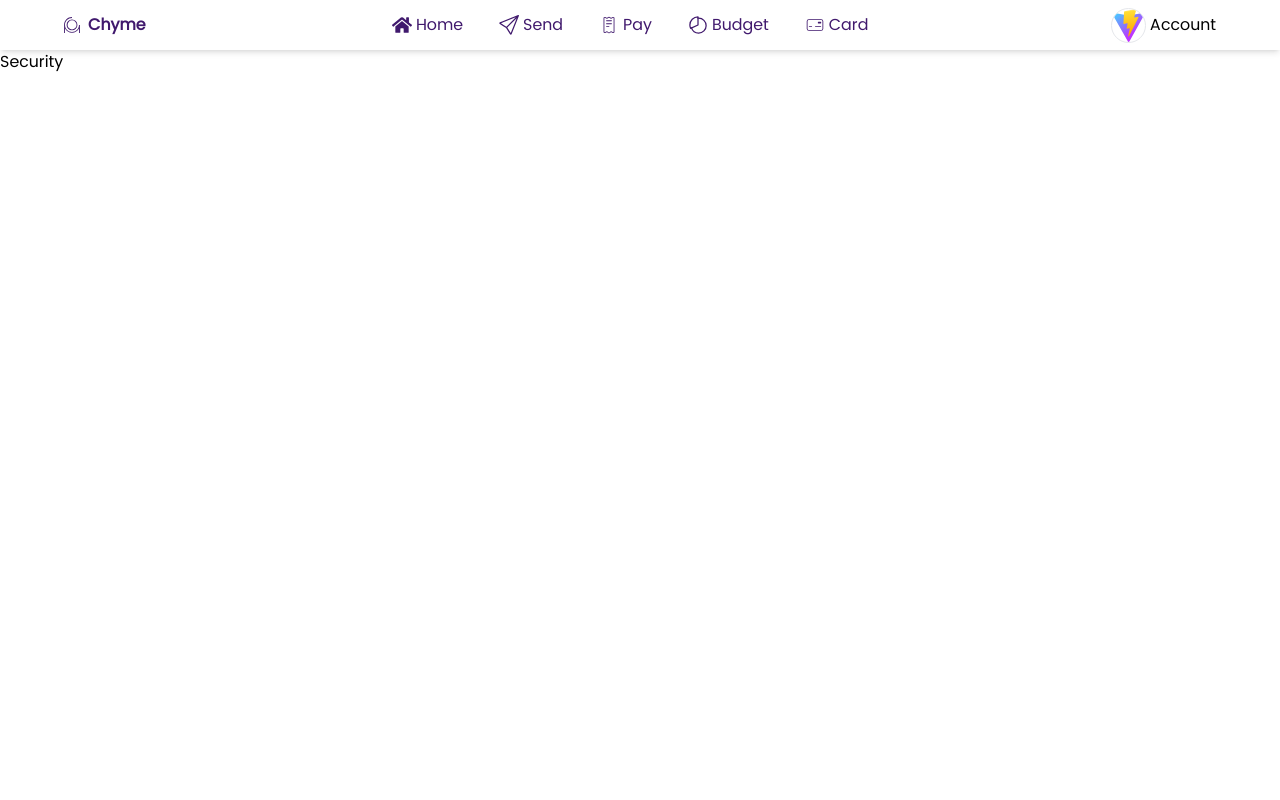
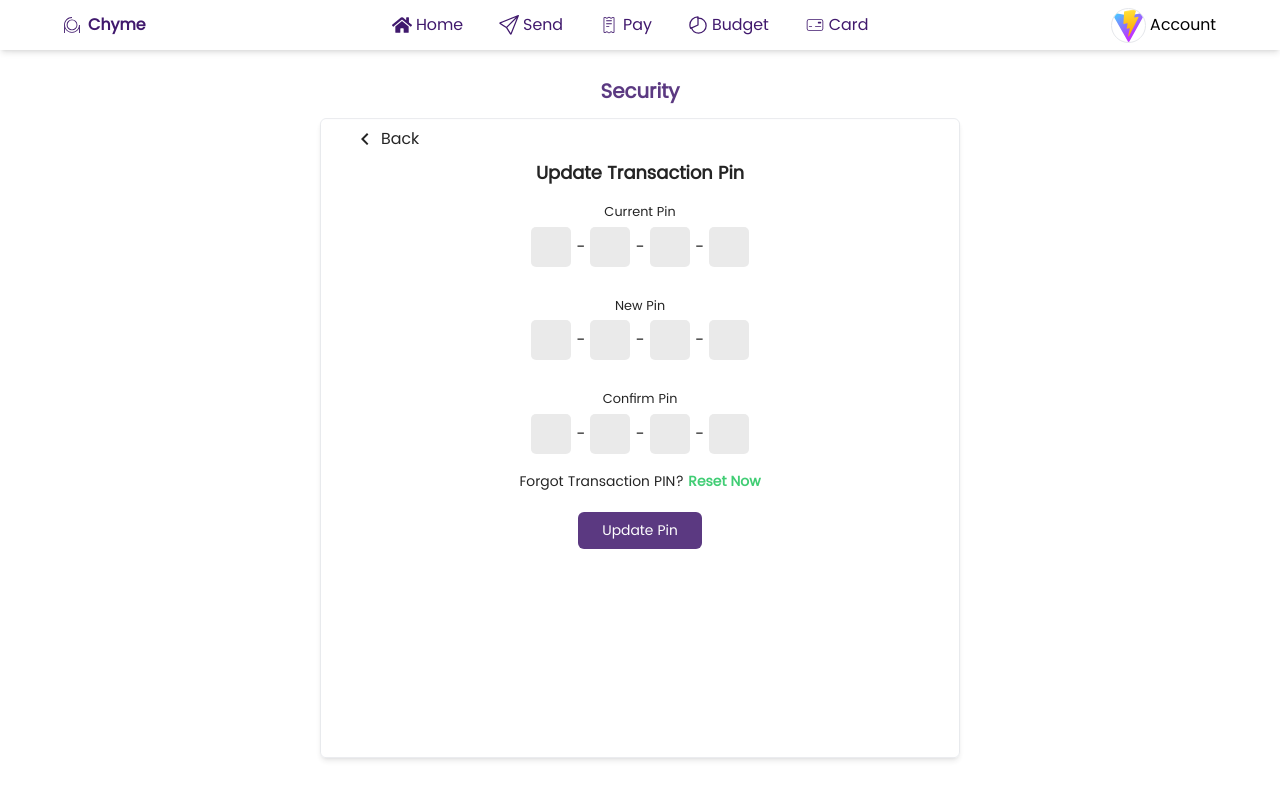
Before and after one commit to FrancisUzoigwe/Chyme_fe, a React (Vite) app: page /auth/security in a window 1280 px wide. Shown: the top 800 px of the page. Built offline with nearby package versions, Linux system fonts and the light colour scheme.

Commit message:
update pin page completed

```diff
--- a/package.json
+++ b/package.json
@@ -23,6 +23,7 @@
     "react-dom": "^18.2.0",
     "react-hook-form": "^7.51.0",
     "react-icons": "^5.0.1",
+    "react-otp-input": "^3.1.1",
     "react-redux": "^9.1.0",
     "react-router-dom": "^6.22.2",
     "react-scroll": "^1.9.0",
--- a/src/pages/home/Budget.tsx
+++ b/src/pages/home/Budget.tsx
@@ -1,7 +1,29 @@
 
+
+import { motion } from "framer-motion"
 const Budget = () => {
+  const motionVariant = {
+    open: {
+      opacity: 1,
+      y: 0,
+      transition: {
+        duration: 0.7
+      }
+    },
+    close: {
+      opacity: 0,
+      y: "100px"
+    }
+  }
+
   return (
-    <div>Budget</div>
+    <motion.div variants={motionVariant} initial="close" animate="open" className="w-full min-h-[100vh] flex flex-col items-center">
+      <div className="my-3 text-[20px] font-bold text-[#40196D]">Budget</div>
+      <div className="border max-md:w-[90%] md:w-[60%] xl:w-[40%] rounded-md shadow-md h-[70%] flex flex-col items-center">
+        <div className="my-3 text-[18px] font-bold">Budgeting is coming soon</div>
+        <div className="font-thin">We'll let you know when it's ready</div>
+      </div>
+    </motion.div>
   )
 }
 
--- a/src/pages/home/Send.tsx
+++ b/src/pages/home/Send.tsx
@@ -1,10 +1,26 @@
-import { FaChevronRight,FaInbox } from "react-icons/fa6";
+import { FaChevronRight, FaInbox } from "react-icons/fa6";
 import { BsFillSendFill } from "react-icons/bs"
 import Logo from '../../assets/kuda.png'
+import { motion } from "framer-motion"
 
 const Send = () => {
+
+  const motionVariant = {
+    open: {
+      opacity: 1,
+      y: 0,
+      transition: {
+        duration: 0.7
+      }
+    },
+    close: {
+      opacity: 0,
+      y: "100px"
+    }
+  }
+
   return (
-  <div className="w-full h-[50rem] flex justify-center gap-[2%] items-center flex-col">
+    <motion.div variants={motionVariant} initial="close" animate="open" className="w-full min-h-[50rem] flex justify-center gap-[2%] items-center flex-col">
       <header className="w-full h-[10%] flex justify-center items-center text-2xl font-bold text-purple-800">Send</header>
       <section className="w-[50%] h-[40%] bg-[#FDFDF7] flex-col justify-around items-center flex shadow-lg rounded-[10px] max-sm:w-[90%] max-lg:w-[80%]">
         <div className="w-[85%] h-[25%] bg-[#F8F8F8] flex rounded-[9px]">
@@ -33,7 +49,7 @@ const Send = () => {
         <div className="w-[85%] h-[25%]  bg-[#F8F8F8] flex rounded-[9px]  ">
           <div className="w-[80%] h-[100%] flex justify-start items-center gap-[5%] max-sm:w-[80%] max-sm:gap-[10px]">
             <div className="w-[10%] h-[90%] flex justify-center items-center bg-[#F9F9F9]">
-          <BsFillSendFill  className=" text-green-400"/>
+              <BsFillSendFill className=" text-green-400" />
             </div>
             <div className=" w-[50%] h-[100%] flex-col flex justify-center items-start ">
               <h3 className=" font-extrabold text-purple-900 text-lg max-sm:text-xs">Send to Bank Account</h3>
@@ -56,7 +72,7 @@ const Send = () => {
             show you your recents transactions here</span>
         </section>
       </section>
-  </div>
+    </motion.div>
   )
 }
 
--- a/src/pages/home/settings/Security.tsx
+++ b/src/pages/home/settings/Security.tsx
@@ -1,7 +1,96 @@
+
+
+import { motion } from "framer-motion"
+import { MdChevronLeft } from "react-icons/md"
+import { useNavigate } from "react-router-dom"
+import OtpInput from "react-otp-input"
+import { useState } from "react"
+
+
+const CurrentOTP = () => {
+  const [currentOTP, setCurrentOTP] = useState<string>("")
+  return (
+    <OtpInput
+      inputStyle={{ width: "40px", height: "40px", borderRadius: "5px", backgroundColor: "#E7E7E7", outline: "none", margin: "5px", textTransform: "uppercase" }}
+      value={currentOTP}
+      onChange={setCurrentOTP}
+      numInputs={4}
+      renderSeparator={<span>-</span>}
+      renderInput={(props) => <input {...props} />}
+    />
+  )
+}
+const NewOTP = () => {
+  const [newOtp, setNewOtp] = useState<string>("")
+  return (
+    <OtpInput
+      inputStyle={{ width: "40px", height: "40px", borderRadius: "5px", backgroundColor: "#E7E7E7", outline: "none", margin: "5px", textTransform: "uppercase" }}
+      value={newOtp}
+      onChange={setNewOtp}
+      numInputs={4}
+      renderSeparator={<span>-</span>}
+      renderInput={(props) => <input {...props} />}
+    />
+  )
+}
+const ComfirmOTP = () => {
+  const [confirmOtp, setConfirmOtp] = useState<string>("")
+  return (
+    <OtpInput
+      inputStyle={{ width: "40px", height: "40px", borderRadius: "5px", backgroundColor: "#E7E7E7", outline: "none", margin: "5px", textTransform: "uppercase" }}
+      value={confirmOtp}
+      onChange={setConfirmOtp}
+      numInputs={4}
+      renderSeparator={<span>-</span>}
+      renderInput={(props) => <input {...props} />}
+    />
+  )
+}
 
 const Security = () => {
+  const motionVariant = {
+    open: {
+      opacity: 1,
+      y: 0,
+      transition: {
+        duration: 0.7
+      }
+    },
+    close: {
+      opacity: 0,
+      y: "100px"
+    }
+  }
+  const navigate = useNavigate()
+
   return (
-    <div>Security</div>
+    <>
+      <motion.div variants={motionVariant} initial="close" animate="open" className="w-full min-h-[100vh] flex flex-col items-center">
+        <div className="my-3 text-[20px] font-bold text-[#40196D] " >Security</div>
+        <div className="w-[50%] border max-md:w-[90%] rounded-md h-[80%] shadow-md flex flex-col items-center">
+          <div className="w-[90%] flex justify-between items-center">
+            <div className="flex items-center my-2 hover:cursor-pointer" onClick={() => navigate(-1)}>
+              <div><MdChevronLeft className="text-2xl" /></div>
+              <div className="ml-1">Back</div>
+            </div>
+          </div>
+          <div className="font-bold text-[18px]">Update Transaction Pin</div>
+          <div className="my-2 " />
+          <div className="text-[13px]">Current Pin</div>
+          <CurrentOTP />
+          <div className="my-3 " />
+          <div className="text-[13px]">New Pin</div>
+          <NewOTP />
+          <div className="my-3 " />
+          <div className="text-[13px]">Confirm Pin</div>
+          <ComfirmOTP />
+          <div className="my-3 text-[14px]">Forgot Transaction PIN? <span className="font-bold text-green-500">Reset Now</span></div>
+          <div className="my-2 ">
+            <button className="text-white bg-[#40196D] text-[14px] px-6 py-2 rounded-md">Update Pin </button>
+          </div>
+        </div>
+      </motion.div>
+    </>
   )
 }
 
--- a/src/pages/home/settings/reUse/ProfileInput.tsx
+++ b/src/pages/home/settings/reUse/ProfileInput.tsx
@@ -11,7 +11,6 @@ const ProfileInput: FC<iProfileInput> = ({ to, type, val }) => {
   return (
     <div className="space-y-2">
       <label>{type}</label>
-
       <div className="w-full flex justify-between cursor-text items-center bg-white text-gray-400 border shadow-md rounded-md px-4 py-2">
         <p>{val}</p>
         <Link
```
Also changed, not shown: 1 other file (tests, documents, lock files or other folders). Lines whose indentation alone changed are shown as unchanged.
